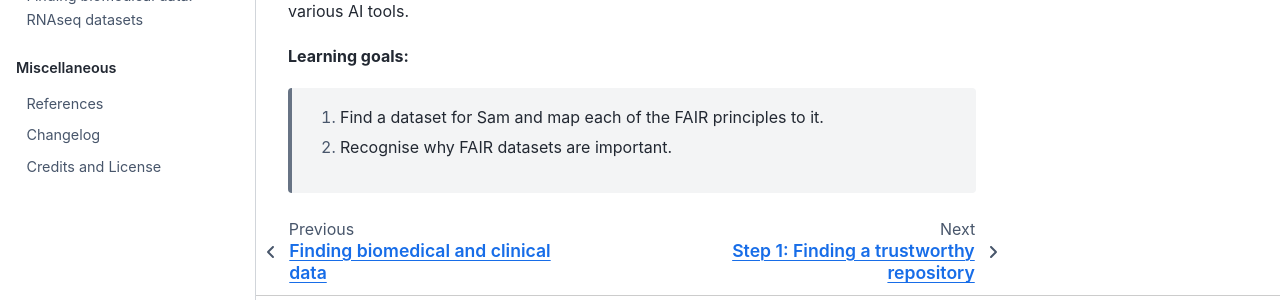
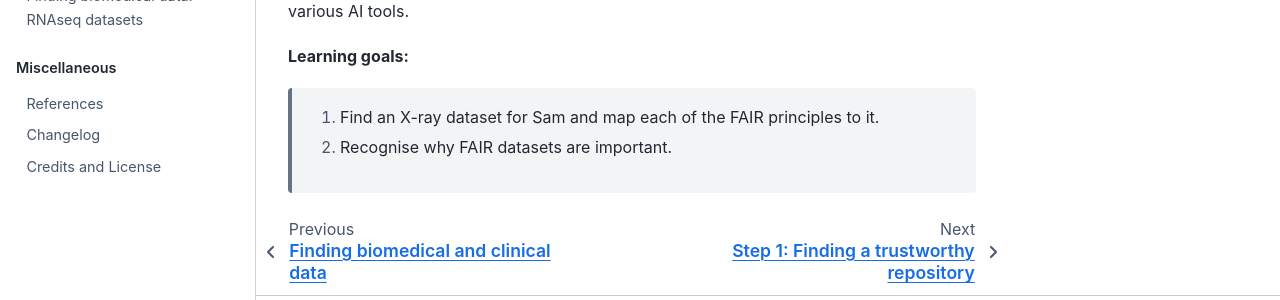
Before and after one commit to PaulaRS/findinding_data, a Jupyter Book: the page built from book/exercises.md, in a window 1280 px wide and 963 px high. Shown: the part 588-888 px from the top of the window. Built offline with Jupyter Book 1.0.4 settings and Sphinx 7.4.7 and the Sphinx Book theme 1.1.4, drawn with Linux system fonts in a browser that asks for light colours; comment, search, counter and statistics services are not loaded.

Commit message:
Update exercises.md

```diff
--- a/book/exercises.md
+++ b/book/exercises.md
@@ -10,5 +10,5 @@ dataset that he can reuse to explore various AI tools.
 
 **Learning goals:**
 
-> 1. Find a dataset for Sam and map each of the FAIR principles to it.
+> 1. Find an X-ray dataset for Sam and map each of the FAIR principles to it.
 > 2. Recognise why FAIR datasets are important.
```
